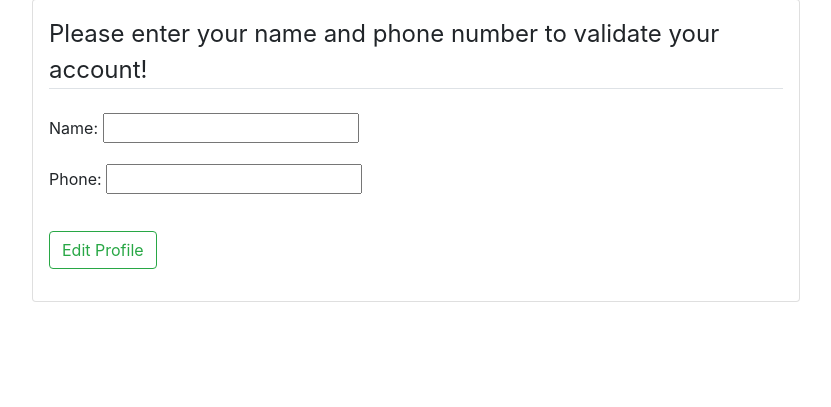
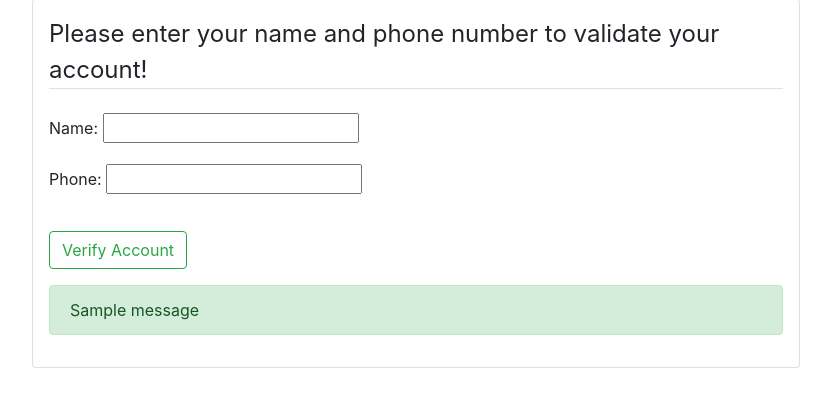
Before and after one commit to timrtyrrell/project-tuber, a Django app: page /register/ in a window 1280 px wide. Shown: the part 105-512 px from the top of the page, without its empty margins (224-1055 px from the left). Run offline with Django 3.2, Linux system fonts and the light colour scheme; tables that the repository leaves empty hold one stand-in row (values such as "Sample post"); one stand-in notice (Sample message) is shown; some libraries are stand-ins or nearby versions.

Commit message:
Added success messages to Edit Profile and Register Profile pages

```diff
--- a/register/templates/register/reg_form.html
+++ b/register/templates/register/reg_form.html
@@ -12,10 +12,19 @@
 
       <div class="form-group">
         <button class="btn btn-outline-success" type="submit">
-          Edit Profile
+          Verify Account
         </button>
       </div>
     </form>
+    {% if messages %}
+    <div class="messages">
+      {% for message in messages %}
+      <div class="alert alert-success" role="alert">
+        {{ message }}
+      </div>
+      {% endfor %}
+    </div>
+    {% endif %}
   </div>
 </main>
 {% endblock %}
--- a/register/views.py
+++ b/register/views.py
@@ -37,9 +37,9 @@ def editprofile(request):
                 profile.name = data.get('name')
                 profile.phone = data.get('phone')
                 profile.save()
-                messages.success(request, f'Edited profile successfully!')
-
-        # profile = request.user.userprofile
+                messages.success(request, f'Your profile was edited successfully!')
+        print(messages)
+        profile = request.user.userprofile
         form = PhoneForm({'name':profile.name, 'phone':profile.phone})
         return render(request, 'register/editprofile.html', {'form': form, 'profile':profile})
 
--- a/tutorrequests/views.py
+++ b/tutorrequests/views.py
@@ -1,6 +1,5 @@
 from django.shortcuts import render
 from request_help.models import HelpRequest
-# import googlemaps
 from datetime import datetime
 import googlemaps
 from tuber.settings import GOOGLE_MAPS_API_KEY
```
Also changed, not shown: register/templates/register/editprofile.html (+9 -0 lines).
